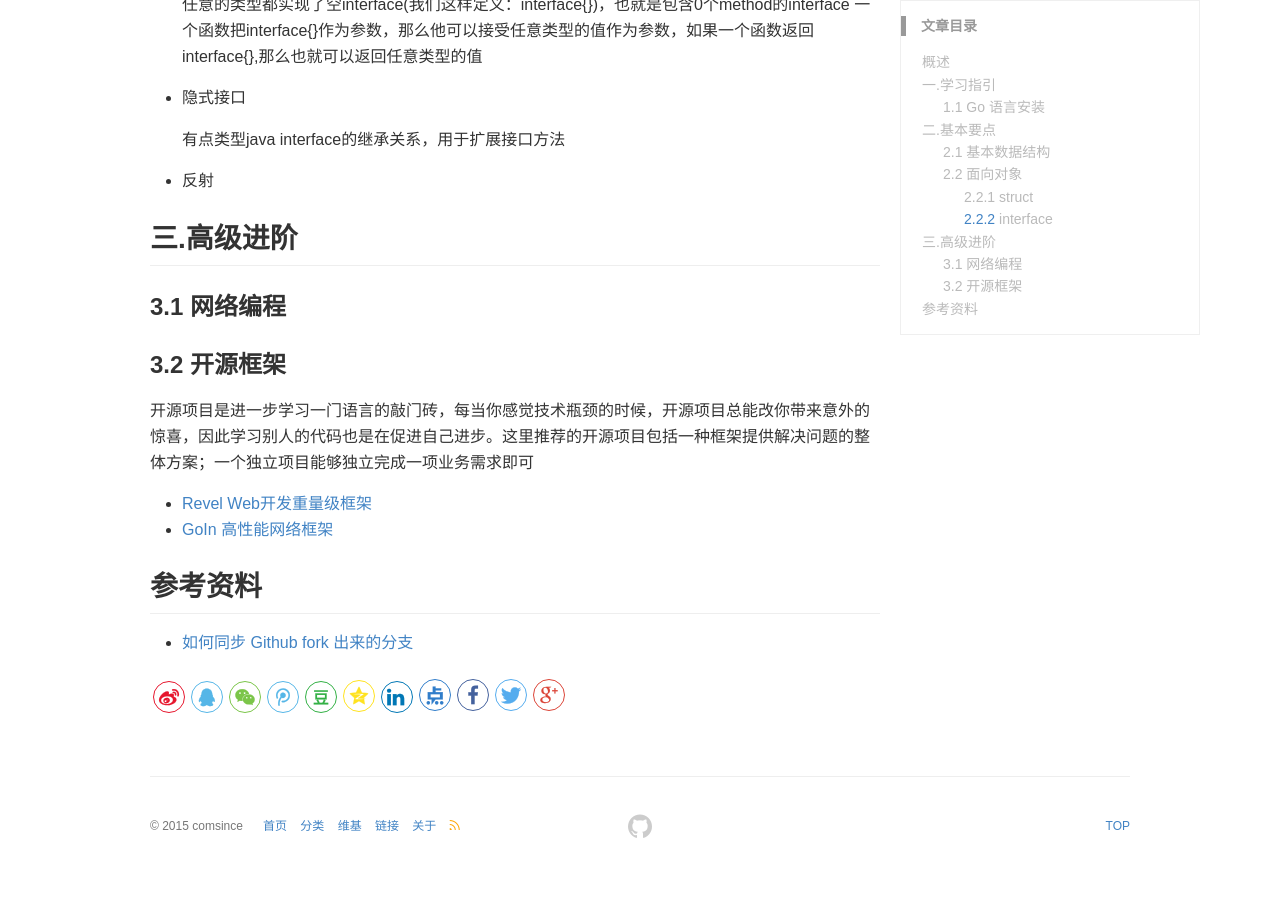
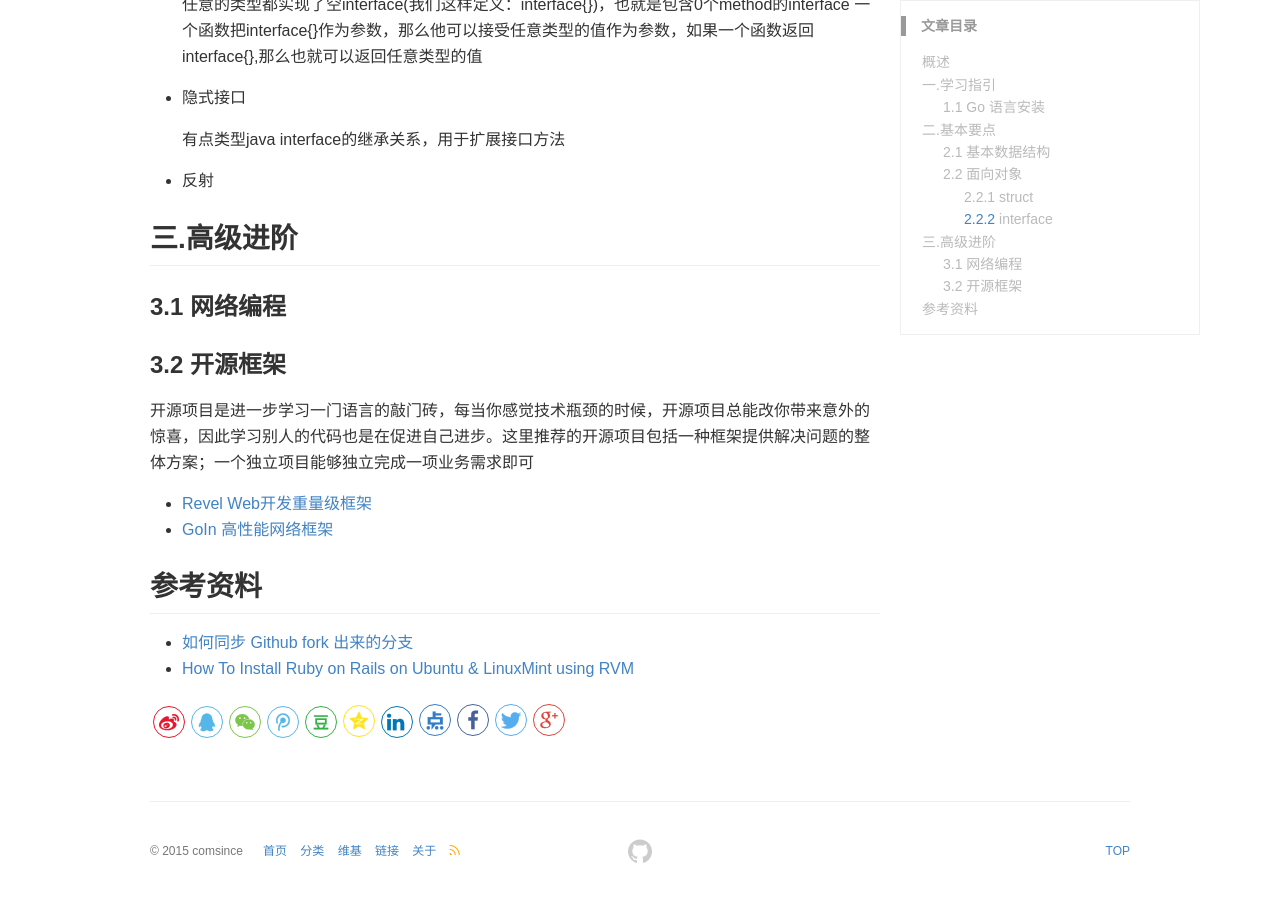
Before and after one commit to comsince/comsince.github.io, a Jekyll site: the page built from _posts/go/2017-05-23-go-produce.md, in a window 1280 px wide and 900 px high, scrolled down 6225 px. Built offline with Jekyll 4.4.1, drawn with Linux system fonts in a browser that asks for light colours; comment, search, counter and statistics services are not loaded; before the commit the page ends 7100 px from its top, so only the background shows below that.

Commit message:
modify go produce readme

```diff
--- a/_posts/go/2017-05-23-go-produce.md
+++ b/_posts/go/2017-05-23-go-produce.md
@@ -317,3 +317,4 @@ func (myType *MyType) someMethod()
 ## 参考资料
 
 * [如何同步 Github fork 出来的分支](https://jinlong.github.io/2015/10/12/syncing-a-fork/)
+* [How To Install Ruby on Rails on Ubuntu & LinuxMint using RVM ](https://tecadmin.net/install-ruby-on-rails-on-ubuntu/)
```
